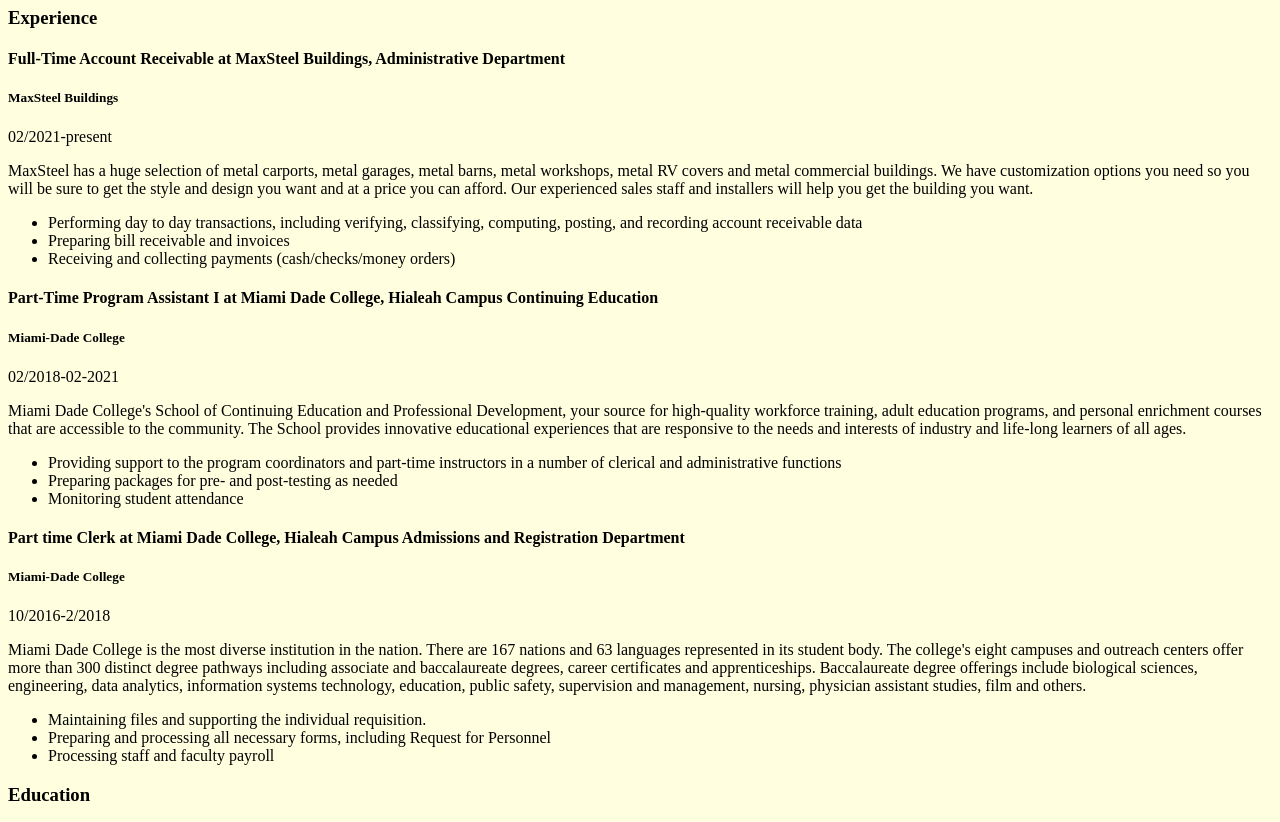
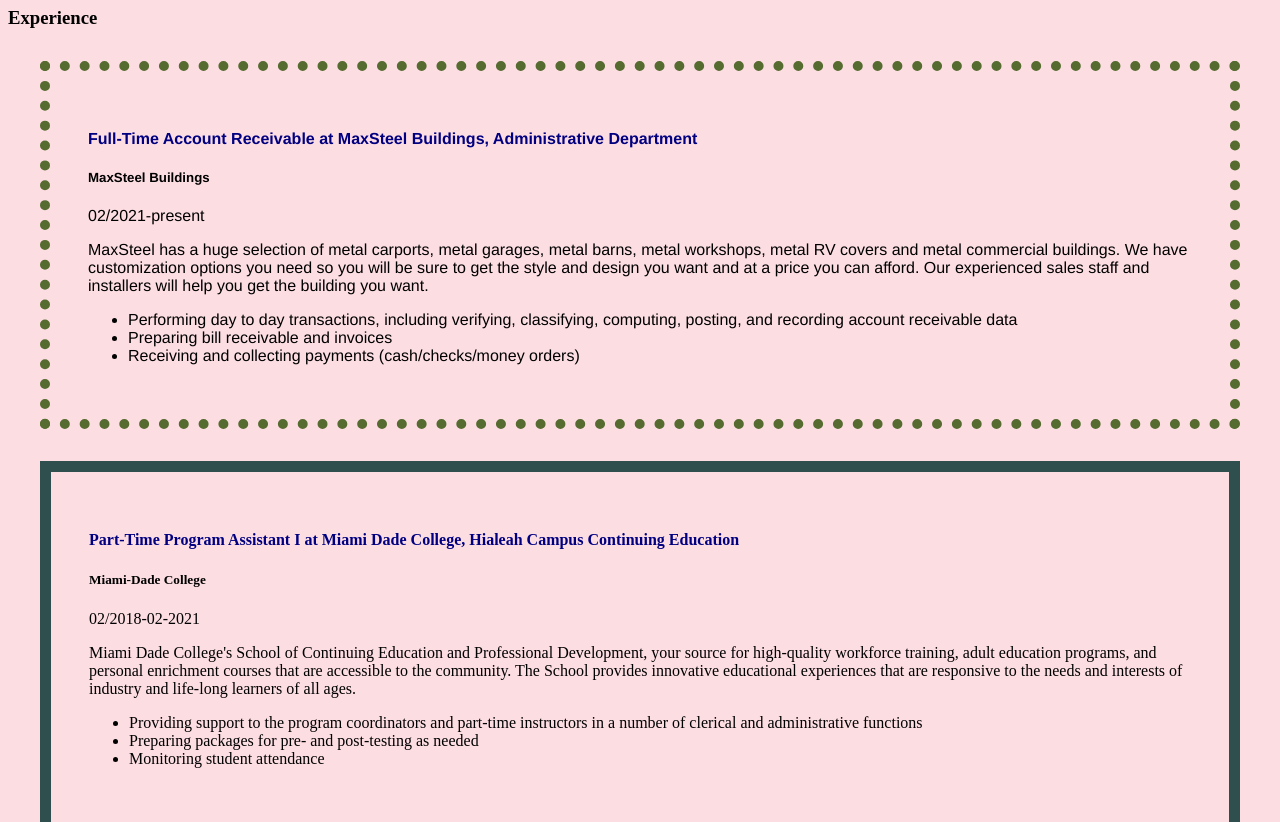
Before and after one commit to fernandabenavides618nash/LAB-HTML-Resume, a plain HTML site: page index.html in a window 1280 px wide. Shown: the part 400-1222 px from the top of the page. Drawn offline with Linux system fonts and the light colour scheme.

Commit message:
final css

```diff
--- a/main.css
+++ b/main.css
@@ -1,3 +1,26 @@
 body {
-  background-color: lightyellow;
+  background-color: rgb(252, 221, 226);
 }
+
+.ms {
+  font-family: 'Franklin Gothic Medium', 'Arial Narrow', Arial, sans-serif;
+  border: 10px dotted darkolivegreen ;
+}
+
+.md1 {
+  font-family: 'Times New Roman', Times, serif;
+  border: 11px solid darkslategrey;
+}
+
+.md2 {
+  font-family: 'Segoe UI', Tahoma, Geneva, Verdana, sans-serif;
+  border: 12px dashed darkgreen;
+}
+
+article h4 {
+  color: navy;
+}
+ article {
+  margin: 32px;
+  padding:38px;
+ }
```
